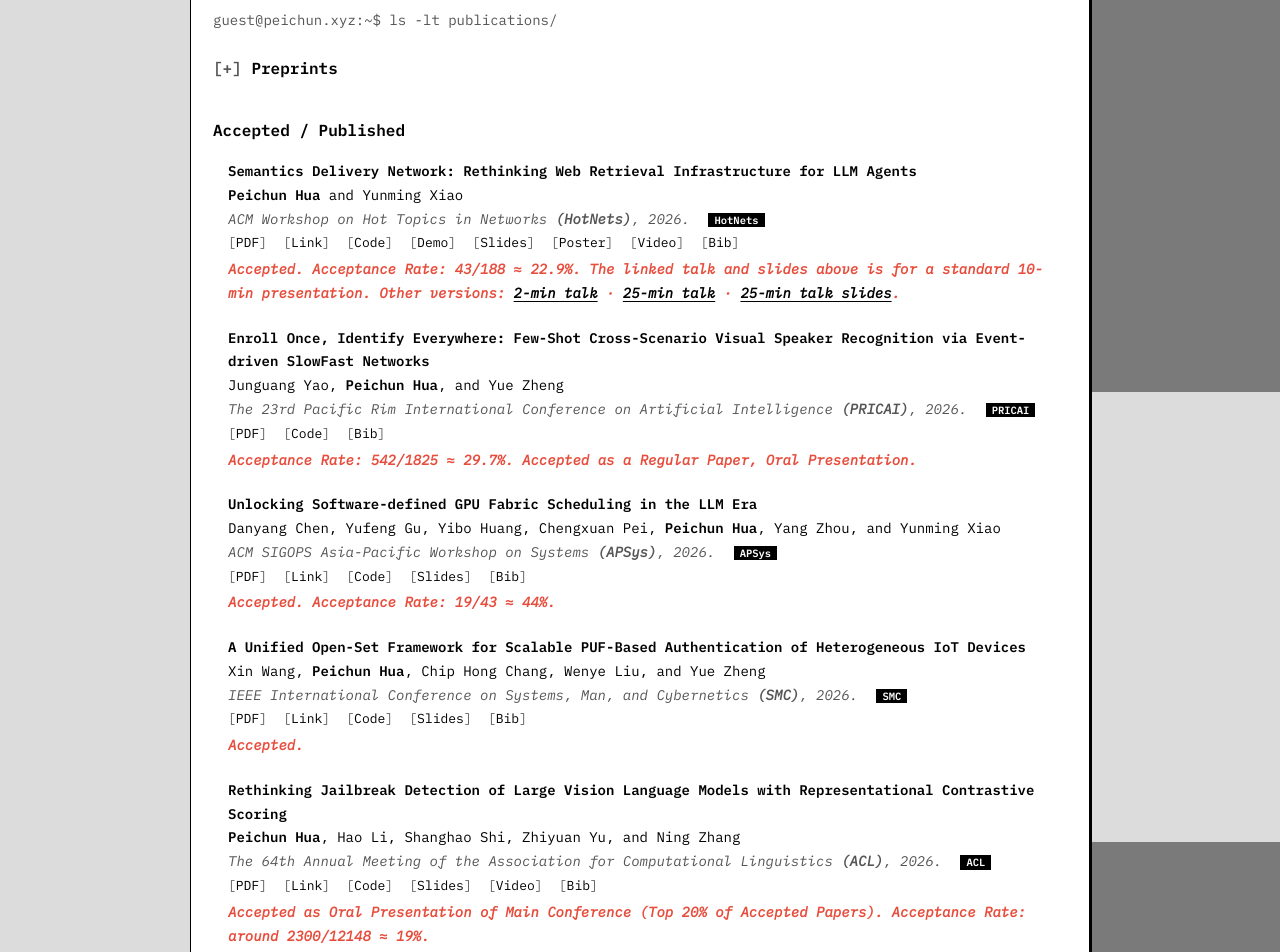
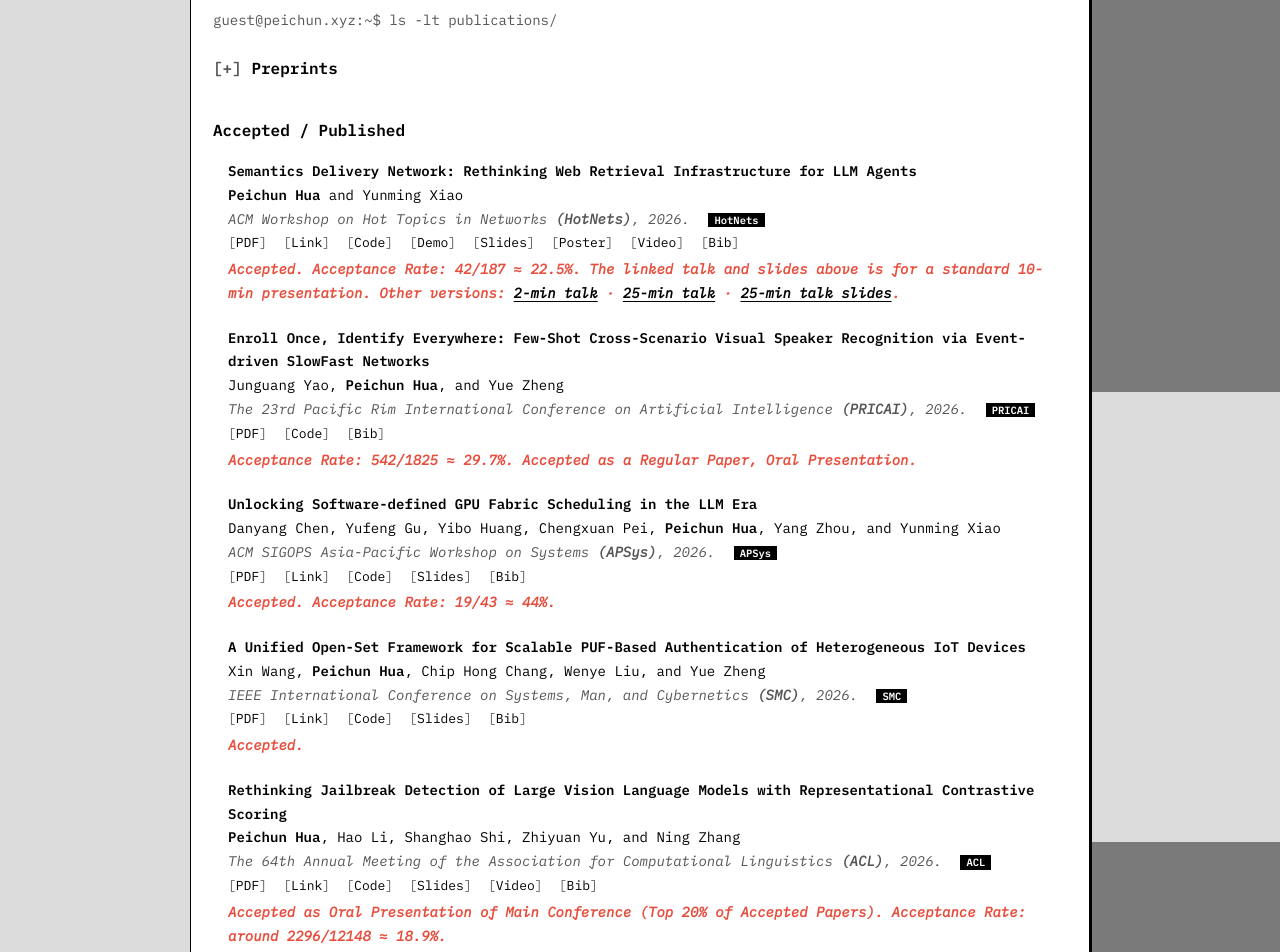
Before and after one commit to sarendis56/sarendis56.github.io, a Jekyll site: the page built from index.md, in a window 1280 px wide and 1400 px high, scrolled down 958 px. Shown: the top 952 px of the window. Built offline with Jekyll 4.4.1, drawn with Linux system fonts in a browser that asks for light colours; a style sheet for code colours, icons or effects is not loaded.

Commit message:
Update 11.20

```diff
--- a/_data/publications.yml
+++ b/_data/publications.yml
@@ -148,7 +148,7 @@ main:
         series={HotNets '26}
       }
     notes: |
-      Accepted. Acceptance Rate: 43/188 ≈ 22.9%. The linked talk and slides above is for a standard 10-min presentation. Other versions: <a href="https://djapg7v42ea9q.cloudfront.net/short-video/hotnets26-paper46.mp4" target="_blank">2-min talk</a> · <a href="https://djapg7v42ea9q.cloudfront.net/artifact/paper46/talk.mp4" target="_blank">25-min talk</a> · <a href="https://conferences.sigcomm.org/hotnets/2026/artifact/paper46/slides.pdf" target="_blank">25-min talk slides</a>.
+      Accepted. Acceptance Rate: 42/187 ≈ 22.5%. The linked talk and slides above is for a standard 10-min presentation. Other versions: <a href="https://djapg7v42ea9q.cloudfront.net/short-video/hotnets26-paper46.mp4" target="_blank">2-min talk</a> · <a href="https://djapg7v42ea9q.cloudfront.net/artifact/paper46/talk.mp4" target="_blank">25-min talk</a> · <a href="https://conferences.sigcomm.org/hotnets/2026/artifact/paper46/slides.pdf" target="_blank">25-min talk slides</a>.
 
   - title: "Matryoshka Hash Representations for Model-Aware Compact Semantic Retrieval"
     id: matryoshka-hash-representations
@@ -340,7 +340,7 @@ main:
           ISBN = "979-8-89176-390-6",
       }
     notes: |
-      Accepted as Oral Presentation of Main Conference (Top 20% of Accepted Papers). Acceptance Rate: around 2300/12148 ≈ 19%.
+      Accepted as Oral Presentation of Main Conference (Top 20% of Accepted Papers). Acceptance Rate: around 2296/12148 ≈ 18.9%.
 
   - title: "Live Demonstration: Hardware-Bound IP Protection for OWL-ViT on Edge Devices"
     id: owl-vit-hardware-protection
```
Also changed, not shown: 1 other file.
